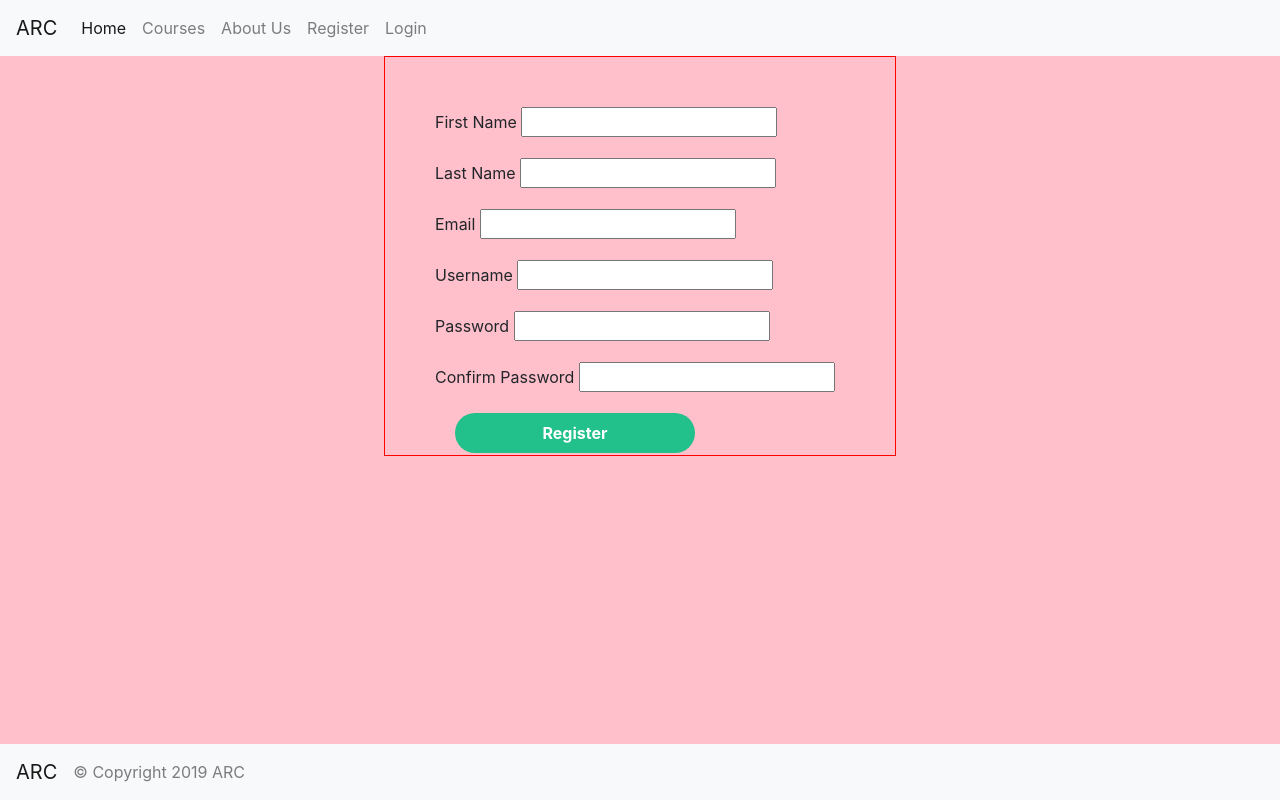
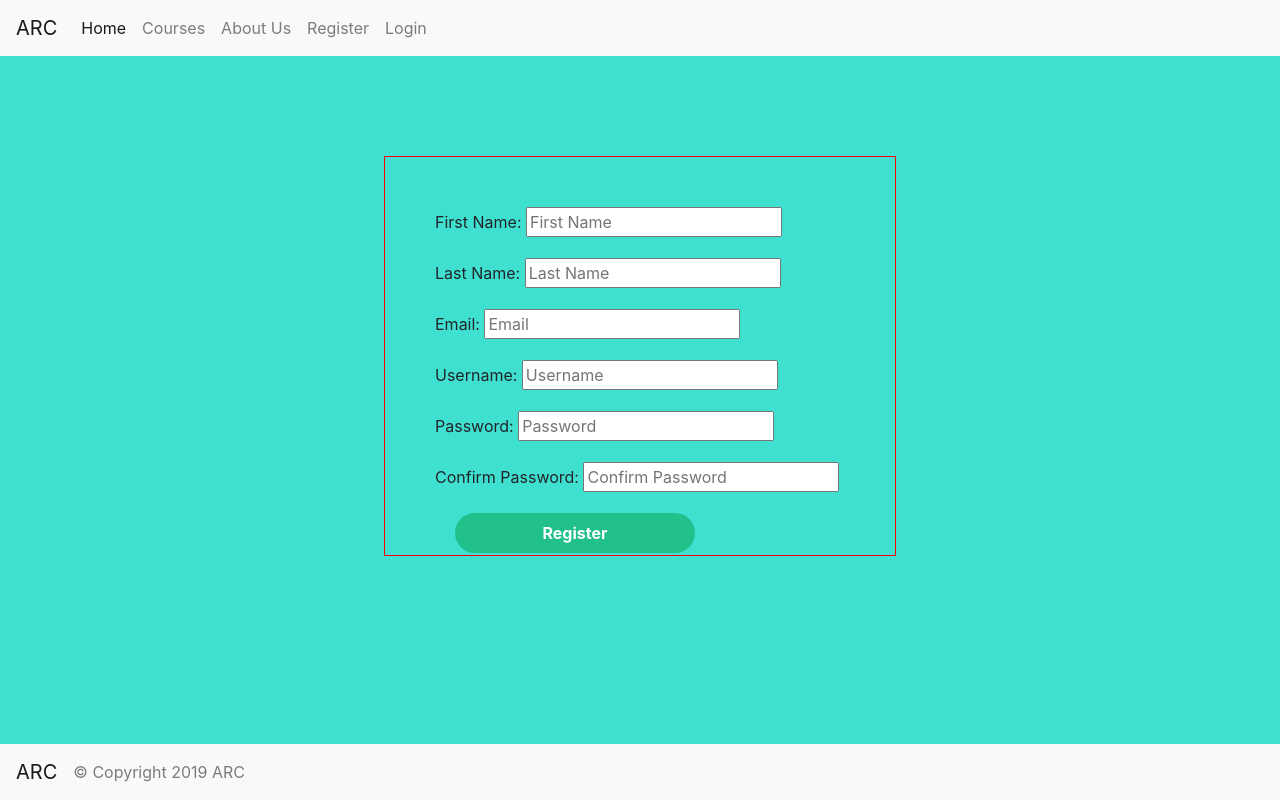
Before and after one commit to jnahc/arc-education-site, a Django app: page /accounts/register/ in a window 1280 px wide. Run offline with Django 3.2, Linux system fonts and the light colour scheme; some libraries are stand-ins or nearby versions.

Commit message:
add css login/register

```diff
--- a/arc_app/static/css/main.css
+++ b/arc_app/static/css/main.css
@@ -1,5 +1,5 @@
 body {
-  background: pink;
+  background: turquoise;
 }
 
 .course-pic {
@@ -45,5 +45,6 @@ body {
   height: 50vh;
   padding: 50px;
   margin: auto;
+  margin-top: 100px;
   border: 1px solid red;
 }
--- a/arc_app/templates/login.html
+++ b/arc_app/templates/login.html
@@ -5,7 +5,7 @@
   {% if error %}
     <p style="background-color: firebrick">{{error}}</p>
   {% endif %}
-
+  <div class="container">
     <section class="form-section">
       <form action="{% url 'login' %}" method="POST">
         {% csrf_token %}
@@ -20,6 +20,6 @@
         <button type="submit" class="login-button">Login</button>
       </form>
     </section>
-
+  </div>
 
 {% endblock %}
--- a/arc_app/templates/register.html
+++ b/arc_app/templates/register.html
@@ -10,28 +10,28 @@
       <form action="{% url 'register' %}" method="POST" class="artist-form">
         {% csrf_token %}
         <p>
-          <label for="first_name">First Name</label>
-          <input type="text" name="first_name"  maxlength="25" minlength="2" required>
+          <label for="first_name">First Name: </label>
+          <input type="text" name="first_name"  maxlength="25" minlength="2" placeholder="First Name" required>
         </p>
         <p>
-          <label for="last_name">Last Name</label>
-          <input type="text" name="last_name"  maxlength="25" minlength="2" required>
+          <label for="last_name">Last Name: </label>
+          <input type="text" name="last_name"  maxlength="25" minlength="2" placeholder="Last Name" required>
         </p>
         <p>
-          <label for="email">Email</label>
-          <input type="email" name="email"  maxlength="25" minlength="2" required>
+          <label for="email">Email: </label>
+          <input type="email" name="email"  maxlength="25" minlength="2" placeholder="Email" required>
         </p>
         <p>
-          <label for="username">Username</label>
-          <input type="text" name="username"  maxlength="25" minlength="2" required>
+          <label for="username">Username: </label>
+          <input type="text" name="username"  maxlength="25" minlength="2" placeholder="Username" required>
         </p>
         <p>
-          <label for="password">Password</label>
-          <input type="password" name="password"  maxlength="25" minlength="4" required>
+          <label for="password">Password: </label>
+          <input type="password" name="password"  maxlength="25" minlength="4" placeholder="Password" required>
         </p>
         <p>
-          <label for="password2">Confirm Password</label>
-          <input type="password" name="password2"  maxlength="25" minlength="4" required>
+          <label for="password2">Confirm Password: </label>
+          <input type="password" name="password2"  maxlength="25" minlength="4" placeholder="Confirm Password" required>
         </p>
         <button type="submit" class="login-button"> Register </button>
       </form>
```
Lines whose indentation alone changed are shown as unchanged.
